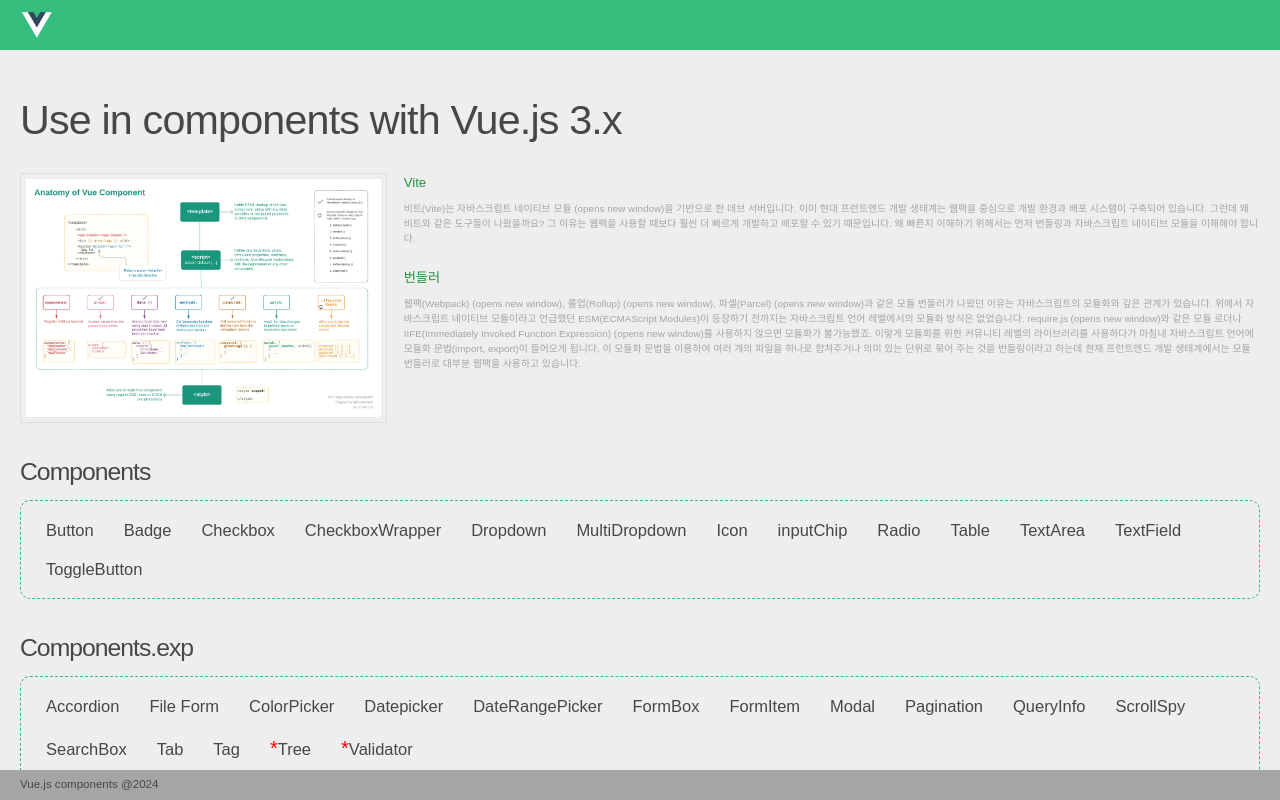
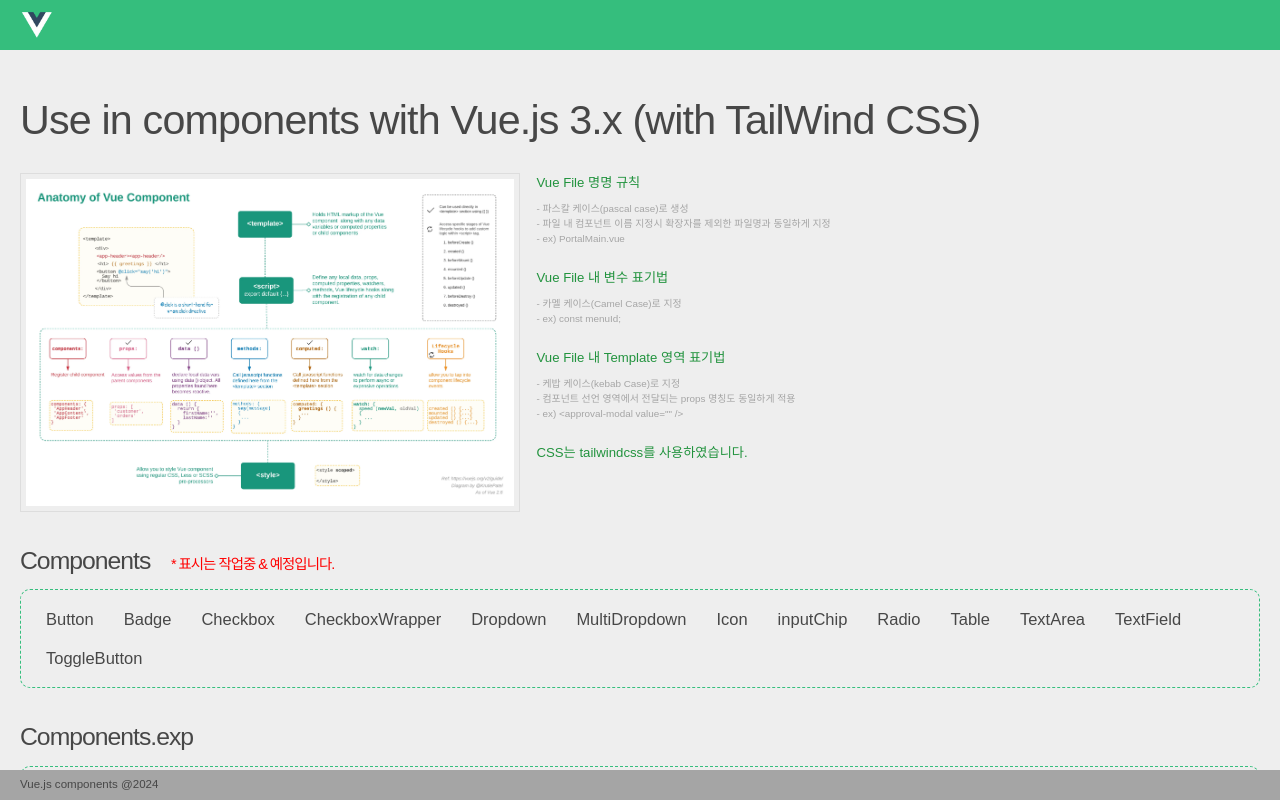
Before and after one commit to yoolimpark88/vue_components, a Vue app: page / in a window 1280 px wide. Built offline with nearby package versions, Linux system fonts and the light colour scheme; a web font is replaced by a local one; what @highlightjs/vue-plugin, v-calendar, vue-tippy would draw is missing.

Commit message:
메인페이지 업데이트

```diff
--- a/src/layouts/PortalLayout.vue
+++ b/src/layouts/PortalLayout.vue
@@ -10,31 +10,33 @@
             <img src="@/assets/img/img-main.webp" />
           </div>
           <div class="txt-main">
-            <p class="tit">Vite</p>
+            <p class="tit">Vue File 명명 규칙</p>
             <p class="txt">
-              비트(Vite)는 자바스크립트 네이티브 모듈 (opens new window)을 기반으로 한 데브
-              서버입니다. 이미 현대 프런트엔드 개발 생태계는 웹팩을 중심으로 개발 환경과 배포
-              시스템이 구축되어 있습니다. 그런데 왜 비트와 같은 도구들이 나왔을까요? 그 이유는
-              웹팩을 사용할 때보다 훨씬 더 빠르게 개발하고 배포할 수 있기 때문입니다. 왜 빠른지
-              이해하기 위해서는 먼저 번들링과 자바스크립트 네이티브 모듈을 이해해야 합니다.
+              - 파스칼 케이스(pascal case)로 생성<br />
+              - 파일 내 컴포넌트 이름 지정시 확장자를 제외한 파일명과 동일하게 지정<br />
+              - ex) PortalMain.vue
             </p>
-            <p class="tit !mt-5">번들러</p>
+            <p class="tit !mt-5">Vue File 내 변수 표기법</p>
             <p class="txt">
-              웹팩(Webpack) (opens new window), 롤업(Rollup) (opens new window), 파셀(Parcel) (opens
-              new window)과 같은 모듈 번들러가 나왔던 이유는 자바스크립트의 모듈화와 깊은 관계가
-              있습니다. 위에서 자바스크립트 네이티브 모듈이라고 언급했던 ESM(ECMAScript Modules)이
-              등장하기 전까지는 자바스크립트 언어 레벨에서의 모듈화 방식은 없었습니다. require.js
-              (opens new window)와 같은 모듈 로더나 IIFE(Immediately Invoked Function Expression)
-              (opens new window)를 사용하지 않으면 모듈화가 불가능했죠. 이렇게 모듈화를 위한
-              커뮤니티 레벨의 라이브러리를 사용하다가 마침내 자바스크립트 언어에 모듈화 문법(import,
-              export)이 들어오게 됩니다. 이 모듈화 문법을 이용하여 여러 개의 파일을 하나로
-              합쳐주거나 의미 있는 단위로 묶어 주는 것을 번들링이라고 하는데 현재 프런트엔드 개발
-              생태계에서는 모듈 번들러로 대부분 웹팩을 사용하고 있습니다.
+              - 카멜 케이스(Camel Case)로 지정<br />
+              - ex) const menuId;
             </p>
+            <p class="tit !mt-5">Vue File 내 Template 영역 표기법</p>
+            <p class="txt">
+              - 케밥 케이스(kebab Case)로 지정<br />
+              - 컴포넌트 선언 영역에서 전달되는 props 명칭도 동일하게 적용<br />
+              - ex) &lt;approval-modal value="" /&gt;
+            </p>
+            <p class="tit !mt-5">CSS는 tailwindcss를 사용하였습니다.</p>
           </div>
         </div>
         <div class="component-list-wrap">
-          <h2>Components</h2>
+          <h2>
+            Components<span class="tit !mt-5 ml-5 text-sm !text-[red]"
+              >* 표시는 작업중 & 예정입니다.</span
+            >
+          </h2>
+
           <div class="items-list">
             <ul>
               <li @click="goToSampleButton">Button</li>
@@ -123,7 +125,7 @@
       if (parts.length > 0) {
         fileName.value = parts.pop(); // 마지막 부분이 파일명
       } else {
-        fileName.value = 'Use in components with Vue.js 3.x'; // 예시: 루트 경로일 경우 "홈페이지"로 표시
+        fileName.value = 'Use in components with Vue.js 3.x (with TailWind CSS)'; // 예시: 루트 경로일 경우 "홈페이지"로 표시
       }
     };
 
@@ -286,10 +288,10 @@
     position: relative;
     width: 100%;
     .img-main {
-      width: 30%;
+      width: 500px;
     }
     .txt-main {
-      width: 70%;
+      width: auto;
     }
   }
 }
```
